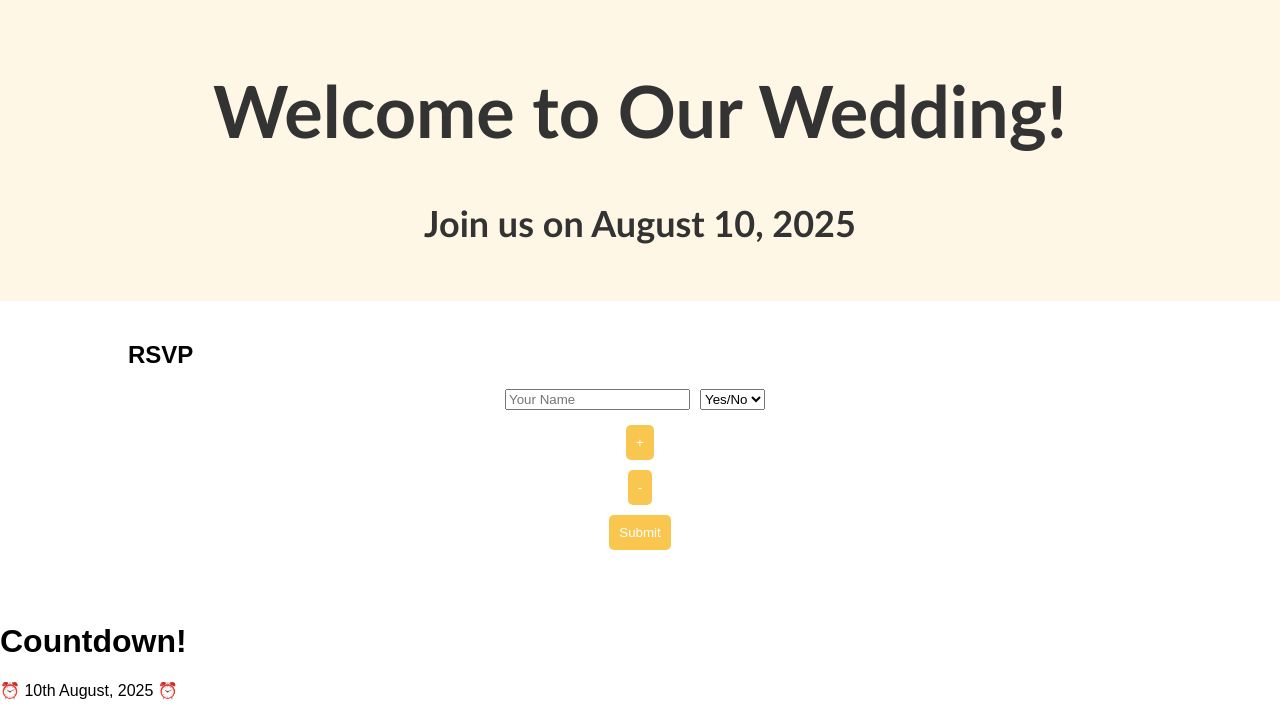
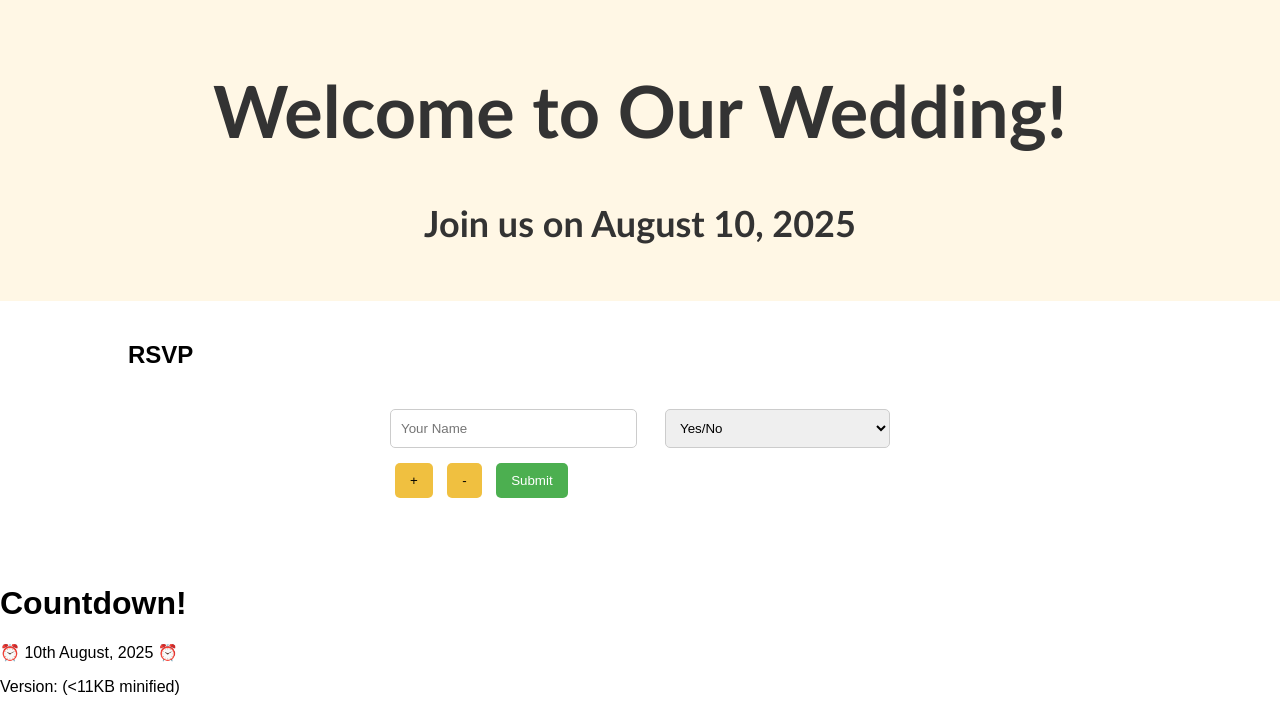
Before and after one commit to CamelSyrup/wedding.website, a PHP site: page /home.html in a window 1280 px wide. Shown: the part 61-774 px from the top of the page. Run offline with PHP 8.4, Linux system fonts and the light colour scheme.

Commit message:
Update styles.css

```diff
--- a/styles.css
+++ b/styles.css
@@ -80,40 +80,47 @@ table td {
 
 /* Forms and RSVP */
 
-form {
-    display: flex;
-    flex-direction: column;
-    align-items: center;
+#rsvpForm {
+    max-width: 500px;
+    margin: 0 auto;
+    background-color: rgba(255, 255, 255, 0.8);
+    padding: 20px;
+    border-radius: 10px;
 }
 
 .rsvp-row {
     display: flex;
+    justify-content: space-between;
     margin-bottom: 10px;
 }
 
-.rsvp-name,
-.rsvp-select {
-    margin-right: 10px;
+.rsvp-row input,
+.rsvp-row select {
+    width: 45%;
+    padding: 10px;
+    border: 1px solid #ccc;
+    border-radius: 5px;
 }
 
 button {
+    display: inline-block;
     margin: 5px;
-    padding: 10px;
+    padding: 10px 15px;
+    background-color: #f0c040;
     border: none;
     border-radius: 5px;
-    background-color: #f9c74f; /* Yellow */
-    color: #fff;
     cursor: pointer;
 }
 
-button:hover {
-    background-color: #f3b431; /* Darker yellow */
+button[type="submit"] {
+    background-color: #4CAF50;
+    color: white;
 }
 
 #rsvpMessage {
     text-align: center;
-    font-size: 16px;
-    margin-top: 10px;
+    margin-top: 20px;
+    font-weight: bold;
 }
 
 /* Embedded Maps */
```
